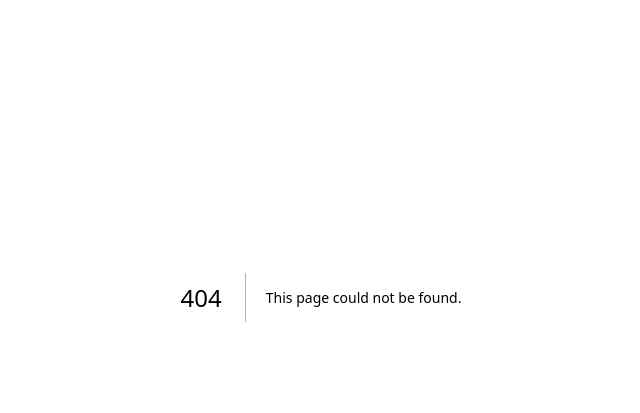
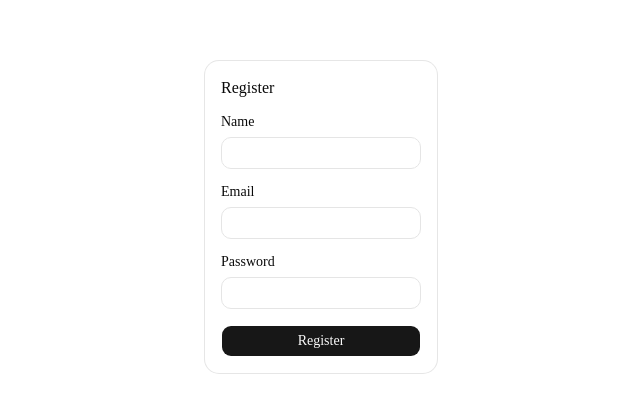
Before and after one commit to webafsanakeya/lms-platform, a Next.js app: page /register in a window 1280 px wide. Before the commit this address had no page. Shown: the part 103-516 px from the top of the page, without its empty margins (319-959 px from the left). Built offline with nearby package versions, Linux system fonts and the light colour scheme.

Commit message:
feat: add login and register pages

```diff
--- /dev/null
+++ b/src/app/login/page.tsx
@@ -0,0 +1,66 @@
+"use client";
+
+import { useState } from "react";
+import { useRouter } from "next/navigation";
+import { Button } from "@/components/ui/button";
+import { Input } from "@/components/ui/input";
+import { Label } from "@/components/ui/label";
+import { Card, CardContent, CardHeader, CardTitle } from "@/components/ui/card";
+
+export default function LoginPage() {
+  const router = useRouter();
+  const [email, setEmail] = useState("");
+  const [password, setPassword] = useState("");
+  const [error, setError] = useState("");
+  const [loading, setLoading] = useState(false);
+
+  async function handleSubmit(e: React.FormEvent<HTMLFormElement>) {
+    e.preventDefault();
+    setError("");
+    setLoading(true);
+    try {
+      const res = await fetch("/api/login", {
+        method: "POST",
+        headers: { "Content-Type": "application/json" },
+        body: JSON.stringify({ email, password }),
+      });
+      const data = await res.json();
+      if (!res.ok) {
+        setError(data.error ?? "Something went wrong");
+        return;
+      }
+      router.push("/dashboard");
+      router.refresh();
+    } catch {
+      setError("Network error. Please try again.");
+    } finally {
+      setLoading(false);
+    }
+  }
+
+  return (
+    <main className="mx-auto flex min-h-[80vh] max-w-sm items-center p-4">
+      <Card className="w-full">
+        <CardHeader>
+          <CardTitle>Log in</CardTitle>
+        </CardHeader>
+        <CardContent>
+          <form onSubmit={handleSubmit} className="space-y-4">
+            <div className="space-y-2">
+              <Label htmlFor="email">Email</Label>
+              <Input id="email" type="email" value={email} onChange={(e) => setEmail(e.target.value)} required />
+            </div>
+            <div className="space-y-2">
+              <Label htmlFor="password">Password</Label>
+              <Input id="password" type="password" value={password} onChange={(e) => setPassword(e.target.value)} required />
+            </div>
+            {error && <p className="text-sm text-red-600">{error}</p>}
+            <Button type="submit" className="w-full" disabled={loading}>
+              {loading ? "Logging in..." : "Log in"}
+            </Button>
+          </form>
+        </CardContent>
+      </Card>
+    </main>
+  );
+}
--- /dev/null
+++ b/src/app/register/page.tsx
@@ -0,0 +1,75 @@
+"use client";
+
+import { useState } from "react";
+import { useRouter } from "next/navigation";
+import { Button } from "@/components/ui/button";
+import { Input } from "@/components/ui/input";
+import { Label } from "@/components/ui/label";
+import { Card, CardContent, CardHeader, CardTitle } from "@/components/ui/card";
+
+export default function RegisterPage() {
+  const router = useRouter();
+  const [name, setName] = useState("");
+  const [email, setEmail] = useState("");
+  const [password, setPassword] = useState("");
+  const [error, setError] = useState("");
+  const [loading, setLoading] = useState(false);
+
+  async function handleSubmit(e: React.FormEvent<HTMLFormElement>) {
+    e.preventDefault();
+    setError("");
+    setLoading(true);
+    try {
+      const res = await fetch("/api/register", {
+        method: "POST",
+        headers: { "Content-Type": "application/json" },
+        body: JSON.stringify({ name, email, password }),
+      });
+      const data = await res.json();
+           if (!res.ok) {
+        if (Array.isArray(data.issues)) {
+          setError(data.issues.map((i: { message: string }) => i.message).join(". "));
+        } else {
+          setError(data.error ?? "Something went wrong");
+        }
+        return;
+      }
+      router.push("/login");
+      router.refresh();
+    } catch {
+      setError("Network error. Please try again.");
+    } finally {
+      setLoading(false);
+    }
+  }
+
+  return (
+    <main className="mx-auto flex min-h-[80vh] max-w-sm items-center p-4">
+      <Card className="w-full">
+        <CardHeader>
+          <CardTitle>Register</CardTitle>
+        </CardHeader>
+        <CardContent>
+          <form onSubmit={handleSubmit} className="space-y-4">
+             <div className="space-y-2">
+              <Label htmlFor="name">Name</Label>
+              <Input id="name" type="test" value={name} onChange={(e) => setName(e.target.value)} required />
+            </div>
+            <div className="space-y-2">
+              <Label htmlFor="email">Email</Label>
+              <Input id="email" type="email" value={email} onChange={(e) => setEmail(e.target.value)} required />
+            </div>
+            <div className="space-y-2">
+              <Label htmlFor="password">Password</Label>
+              <Input id="password" type="password" value={password} onChange={(e) => setPassword(e.target.value)} required />
+            </div>
+            {error && <p className="text-sm text-red-600">{error}</p>}
+            <Button type="submit" className="w-full" disabled={loading}>
+              {loading ? "Creating account..." : "Register"}
+            </Button>
+          </form>
+        </CardContent>
+      </Card>
+    </main>
+  );
+}
```
